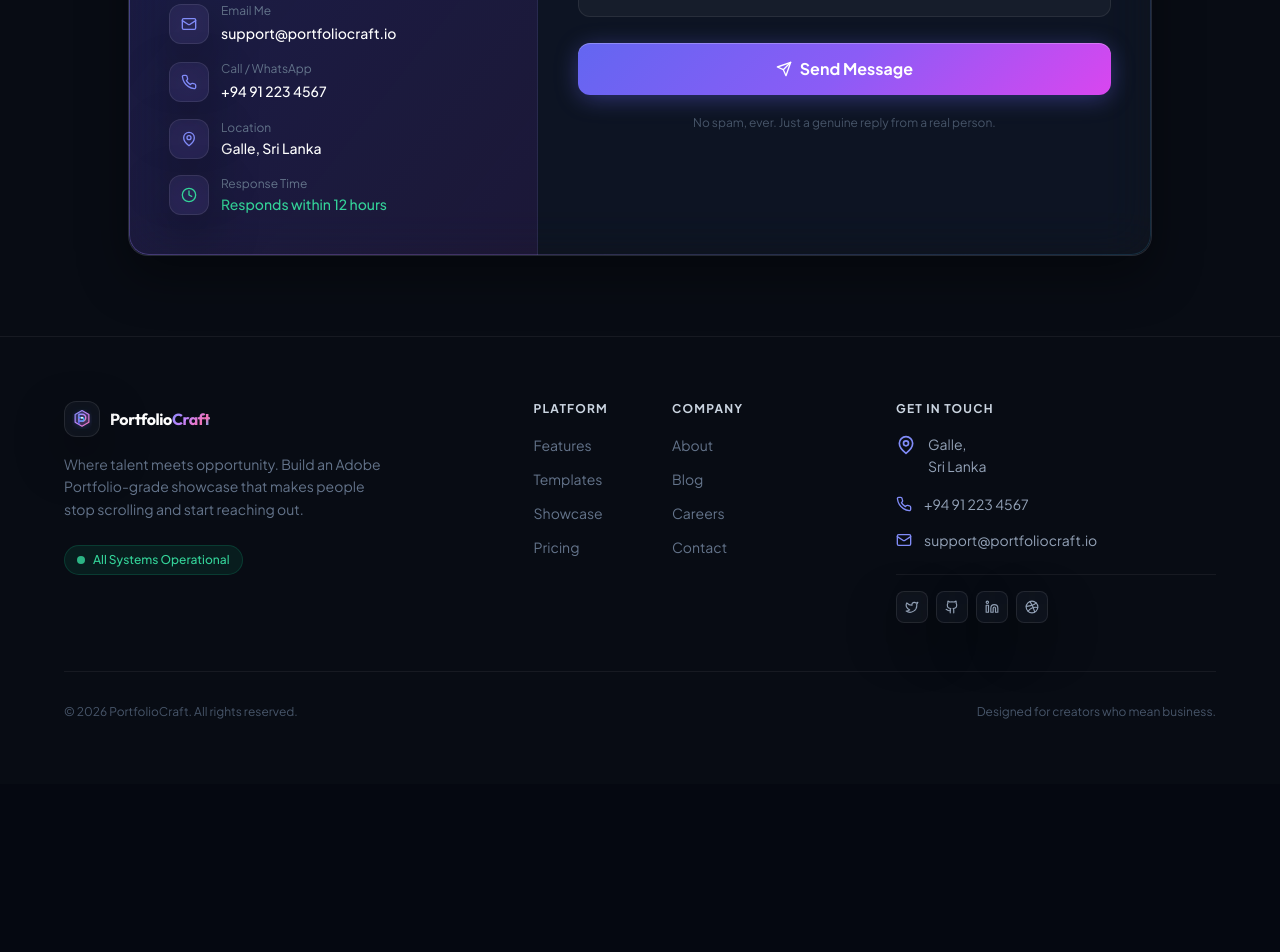
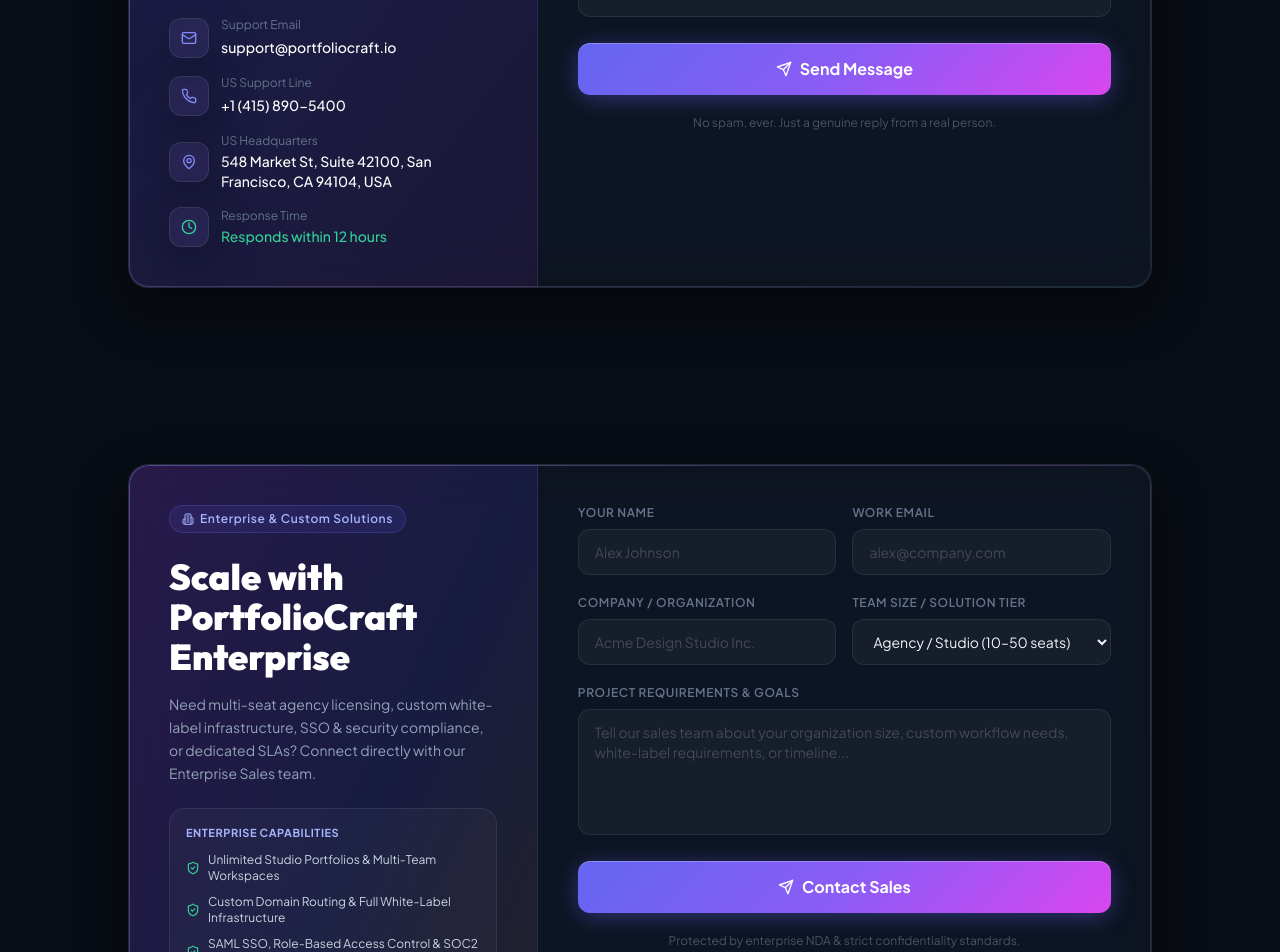
Before and after one commit to rsmpdo/portfolio-platform, a React (Vite) app in the folder frontend/: page /contact in a window 1280 px wide. Shown: the part 440-1392 px from the top of the page. Before the commit the page ends 1224 px from the top, so only its background shows below. Built offline with nearby package versions, Linux system fonts and the light colour scheme; a web font is replaced by a local one.

Commit message:
Update contact details and sales inquiry section

```diff
--- a/frontend/src/components/common/Footer.jsx
+++ b/frontend/src/components/common/Footer.jsx
@@ -73,15 +73,15 @@
               <div className="flex items-start gap-3">
                 <MapPin className="w-5 h-5 text-indigo-400 shrink-0 mt-0.5" />
                 <p className="text-sm text-slate-400 leading-relaxed">
-                  Galle,<br />
-                  Sri Lanka
+                  548 Market St, Suite 42100,<br />
+                  San Francisco, CA 94104, USA
                 </p>
               </div>
 
               <div className="flex items-center gap-3">
                 <Phone className="w-4 h-4 text-indigo-400 shrink-0" />
-                <a href="tel:+94912234567" className="text-sm text-slate-400 hover:text-white transition">
-                  +94 91 223 4567
+                <a href="tel:+14158905400" className="text-sm text-slate-400 hover:text-white transition">
+                  +1 (415) 890-5400
                 </a>
               </div>
 
--- a/frontend/src/components/portfolio/ContactSection.jsx
+++ b/frontend/src/components/portfolio/ContactSection.jsx
@@ -1,23 +1,38 @@
 import React, { useState } from 'react';
 import { motion } from 'framer-motion';
-import { Mail, Send, CheckCircle2, MessageSquare, MapPin, Clock, Phone, Loader2 } from 'lucide-react';
+import { Mail, Send, CheckCircle2, MessageSquare, MapPin, Clock, Phone, Loader2, Building2, ShieldCheck } from 'lucide-react';
 import API from '../../services/api';
 
 export default function ContactSection({ props = {}, viewportMode }) {
   const {
+    badgeText = 'Get In Touch',
     heading = "Ready to Create Something Great?",
     subheading = "Whether you have a project in mind or just want to explore possibilities — let's start a conversation.",
     email = 'support@portfoliocraft.io',
-    location = 'Galle, Sri Lanka',
-    phone = '+94 91 223 4567',
-    responseTime = 'Usually responds within 24 hours'
+    location = '548 Market St, Suite 42100, San Francisco, CA 94104, USA',
+    phone = '+1 (415) 890-5400',
+    responseTime = 'Usually responds within 24 hours',
+    emailLabel = 'Email Us',
+    phoneLabel = 'Call / WhatsApp',
+    locationLabel = 'Location',
+    buttonText = 'Send Message',
+    subject = '',
+    messagePlaceholder = 'Tell me about your project, vision, or just say hi...',
+    isEnterprise = false,
+    enterpriseFeatures = []
   } = props;
 
   const isMobile = viewportMode === 'mobile';
   const isTablet = viewportMode === 'tablet';
   const isSmall = isMobile || isTablet;
 
-  const [form, setForm] = useState({ name: '', userEmail: '', message: '' });
+  const [form, setForm] = useState({
+    name: '',
+    userEmail: '',
+    company: '',
+    teamSize: '10-50 seats',
+    message: ''
+  });
   const [submitted, setSubmitted] = useState(false);
   const [loading, setLoading] = useState(false);
 
@@ -30,17 +45,30 @@
       const isPortfolioRoute = pathParts.length > 1 && ['p', 'portfolio', 'showcase'].includes(pathParts[0]);
       const recipientHandle = isPortfolioRoute ? pathParts[1].toLowerCase() : '';
 
+      const compiledMessage = isEnterprise
+        ? `[Enterprise Inquiry — Company: ${form.company || 'N/A'} | Scope/Team Size: ${form.teamSize}]\n\n${form.message}`
+        : form.message;
+
+      const resolvedSubject =
+        subject ||
+        (isEnterprise
+          ? `Enterprise Sales Inquiry (${form.company || 'Organization'})`
+          : isPortfolioRoute
+          ? 'Portfolio Contact Inquiry'
+          : 'Platform Support Inquiry');
+
       await API.post('/messages', {
         recipientHandle,
         isSiteAdminMessage: !isPortfolioRoute,
         senderName: form.name,
         senderEmail: form.userEmail,
-        message: form.message
+        subject: resolvedSubject,
+        message: compiledMessage
       });
       setSubmitted(true);
       setTimeout(() => {
         setSubmitted(false);
-        setForm({ name: '', userEmail: '', message: '' });
+        setForm({ name: '', userEmail: '', company: '', teamSize: '10-50 seats', message: '' });
       }, 4000);
     } catch (err) {
       console.error('Submit contact message error:', err);
@@ -56,50 +84,68 @@
         <div className="glass gradient-border rounded-[2rem] overflow-hidden">
           <div className={`grid ${isSmall ? 'grid-cols-1' : 'grid-cols-1 lg:grid-cols-5'}`}>
             {/* Left Panel */}
-            <div className={`${isSmall ? 'p-6' : 'lg:col-span-2 p-10'} bg-gradient-to-br from-indigo-600/20 to-purple-600/10 border-b lg:border-b-0 lg:border-r border-white/[0.06] flex flex-col justify-between`}>
+            <div className={`${isSmall ? 'p-6' : 'lg:col-span-2 p-10'} ${
+              isEnterprise
+                ? 'bg-gradient-to-br from-purple-600/20 via-indigo-600/15 to-amber-500/10'
+                : 'bg-gradient-to-br from-indigo-600/20 to-purple-600/10'
+            } border-b lg:border-b-0 lg:border-r border-white/[0.06] flex flex-col justify-between`}>
               <div>
                 <div className="badge badge-indigo inline-flex mb-6">
-                  <MessageSquare className="w-3 h-3" />
-                  <span>Get In Touch</span>
+                  {isEnterprise ? <Building2 className="w-3 h-3" /> : <MessageSquare className="w-3 h-3" />}
+                  <span>{badgeText}</span>
                 </div>
                 <h2 className="font-heading font-black text-3xl md:text-4xl text-white leading-tight mb-4">
                   {heading}
                 </h2>
-                <p className="text-slate-400 text-sm leading-relaxed mb-8">
+                <p className="text-slate-400 text-sm leading-relaxed mb-6">
                   {subheading}
                 </p>
+
+                {isEnterprise && enterpriseFeatures.length > 0 && (
+                  <div className="space-y-2.5 mb-8 p-4 rounded-2xl bg-white/[0.03] border border-white/[0.08]">
+                    <p className="text-[11px] font-bold uppercase tracking-wider text-indigo-300 mb-1">
+                      Enterprise Capabilities
+                    </p>
+                    {enterpriseFeatures.map((feat, idx) => (
+                      <div key={idx} className="flex items-center gap-2 text-xs text-slate-300">
+                        <ShieldCheck className="w-3.5 h-3.5 text-emerald-400 shrink-0" />
+                        <span>{feat}</span>
+                      </div>
+                    ))}
+                  </div>
+                )}
               </div>
 
               <div className="space-y-4">
                 <a href={`mailto:${email}`} className="flex items-center gap-3 group">
-                  <div className="w-10 h-10 rounded-xl glass flex items-center justify-center text-indigo-400">
+                  <div className="w-10 h-10 rounded-xl glass flex items-center justify-center text-indigo-400 shrink-0">
                     <Mail className="w-4 h-4" />
                   </div>
                   <div>
-                    <p className="text-xs text-slate-500 mb-0.5">Email Me</p>
+                    <p className="text-xs text-slate-500 mb-0.5">{emailLabel}</p>
                     <p className="text-sm text-white font-medium group-hover:text-indigo-400 transition underline-hover">{email}</p>
                   </div>
                 </a>
-                <a href={`tel:${phone}`} className="flex items-center gap-3 group">
-                  <div className="w-10 h-10 rounded-xl glass flex items-center justify-center text-indigo-400">
+                <a href={`tel:${phone.replace(/[^+\d]/g, '')}`} className="flex items-center gap-3 group">
+                  <div className="w-10 h-10 rounded-xl glass flex items-center justify-center text-indigo-400 shrink-0">
                     <Phone className="w-4 h-4" />
                   </div>
                   <div>
-                    <p className="text-xs text-slate-500 mb-0.5">Call / WhatsApp</p>
+                    <p className="text-xs text-slate-500 mb-0.5">{phoneLabel}</p>
                     <p className="text-sm text-white font-medium group-hover:text-indigo-400 transition underline-hover">{phone}</p>
                   </div>
                 </a>
                 <div className="flex items-center gap-3">
-                  <div className="w-10 h-10 rounded-xl glass flex items-center justify-center text-indigo-400">
+                  <div className="w-10 h-10 rounded-xl glass flex items-center justify-center text-indigo-400 shrink-0">
                     <MapPin className="w-4 h-4" />
                   </div>
                   <div>
-                    <p className="text-xs text-slate-500 mb-0.5 font-sans">Location</p>
+                    <p className="text-xs text-slate-500 mb-0.5 font-sans">{locationLabel}</p>
                     <p className="text-sm text-white font-medium">{location}</p>
                   </div>
                 </div>
                 <div className="flex items-center gap-3">
-                  <div className="w-10 h-10 rounded-xl glass flex items-center justify-center text-emerald-400">
+                  <div className="w-10 h-10 rounded-xl glass flex items-center justify-center text-emerald-400 shrink-0">
                     <Clock className="w-4 h-4" />
                   </div>
                   <div>
@@ -117,8 +163,14 @@
                   <div className="w-16 h-16 rounded-full bg-emerald-500/10 border border-emerald-500/20 flex items-center justify-center mb-4">
                     <CheckCircle2 className="w-8 h-8 text-emerald-400" />
                   </div>
-                  <h3 className="font-heading font-bold text-xl text-white mb-2">Message Sent!</h3>
-                  <p className="text-slate-400 text-sm">Thanks for reaching out. You'll hear back soon.</p>
+                  <h3 className="font-heading font-bold text-xl text-white mb-2">
+                    {isEnterprise ? 'Sales Inquiry Received!' : 'Message Sent!'}
+                  </h3>
+                  <p className="text-slate-400 text-sm">
+                    {isEnterprise
+                      ? 'An Enterprise Solutions Architect will reach out to you shortly.'
+                      : "Thanks for reaching out. You'll hear back soon."}
+                  </p>
                 </div>
               ) : (
                 <form onSubmit={handleSubmit} className="space-y-5">
@@ -133,7 +185,9 @@
                       />
                     </div>
                     <div>
-                      <label className="block text-xs font-semibold text-slate-500 uppercase tracking-wider mb-2">Your Email</label>
+                      <label className="block text-xs font-semibold text-slate-500 uppercase tracking-wider mb-2">
+                        {isEnterprise ? 'Work Email' : 'Your Email'}
+                      </label>
                       <input
                         type="email" required value={form.userEmail}
                         onChange={e => setForm({ ...form, userEmail: e.target.value })}
@@ -142,23 +196,65 @@
                       />
                     </div>
                   </div>
+
+                  {isEnterprise && (
+                    <div className="grid grid-cols-1 md:grid-cols-2 gap-4">
+                      <div>
+                        <label className="block text-xs font-semibold text-slate-500 uppercase tracking-wider mb-2">
+                          Company / Organization
+                        </label>
+                        <input
+                          type="text"
+                          required
+                          value={form.company}
+                          onChange={e => setForm({ ...form, company: e.target.value })}
+                          placeholder="Acme Design Studio Inc."
+                          className="input-field w-full px-4 py-3 rounded-xl text-sm"
+                        />
+                      </div>
+                      <div>
+                        <label className="block text-xs font-semibold text-slate-500 uppercase tracking-wider mb-2">
+                          Team Size / Solution Tier
+                        </label>
+                        <select
+                          value={form.teamSize}
+                          onChange={e => setForm({ ...form, teamSize: e.target.value })}
+                          className="input-field w-full px-4 py-3 rounded-xl text-sm bg-slate-900 border border-white/10 text-slate-200"
+                        >
+                          <option value="10-50 seats">Agency / Studio (10–50 seats)</option>
+                          <option value="50-250 seats">Mid-Market Organization (50–250 seats)</option>
+                          <option value="250+ Enterprise">Global Enterprise (250+ seats)</option>
+                          <option value="University / Education">University & Cohort Licensing</option>
+                          <option value="Custom White-Label">Custom White-Label Infrastructure</option>
+                        </select>
+                      </div>
+                    </div>
+                  )}
+
                   <div>
-                    <label className="block text-xs font-semibold text-slate-500 uppercase tracking-wider mb-2">Your Message</label>
+                    <label className="block text-xs font-semibold text-slate-500 uppercase tracking-wider mb-2">
+                      {isEnterprise ? 'Project Requirements & Goals' : 'Your Message'}
+                    </label>
                     <textarea
                       rows={5} required value={form.message}
                       onChange={e => setForm({ ...form, message: e.target.value })}
-                      placeholder="Tell me about your project, vision, or just say hi..."
+                      placeholder={messagePlaceholder}
                       className="input-field w-full px-4 py-3 rounded-xl text-sm resize-none"
                     />
                   </div>
                   <button
                     type="submit"
-                    className="btn-primary w-full py-3.5 rounded-xl text-white font-bold flex items-center justify-center gap-2"
+                    disabled={loading}
+                    className="btn-primary w-full py-3.5 rounded-xl text-white font-bold flex items-center justify-center gap-2 disabled:opacity-60"
                   >
-                    <Send className="w-4 h-4" />
-                    <span>Send Message</span>
+                    {loading ? <Loader2 className="w-4 h-4 animate-spin" /> : <Send className="w-4 h-4" />}
+                    <span>{buttonText}</span>
                   </button>
-                  <p className="text-center text-xs text-slate-600">No spam, ever. Just a genuine reply from a real person.</p>
+                  <p className="text-center text-xs text-slate-600">
+                    {isEnterprise
+                      ? 'Protected by enterprise NDA & strict confidentiality standards.'
+                      : 'No spam, ever. Just a genuine reply from a real person.'}
+                  </p>
                 </form>
               )}
             </div>
--- a/frontend/src/pages/ContactPage.jsx
+++ b/frontend/src/pages/ContactPage.jsx
@@ -7,17 +7,50 @@
   return (
     <div className="min-h-screen bg-slate-950 text-slate-100 flex flex-col">
       <Header />
-      <main className="flex-1 pt-24">
+      <main className="flex-1 pt-24 pb-12 space-y-4">
+        {/* General Support & Platform Inquiries */}
         <ContactSection
           props={{
+            badgeText: "General Inquiries & Support",
             heading: "Get in Touch with PortfolioCraft",
-            subheading: "Have questions, feature requests, or partnership inquiries? We're here to help.",
+            subheading: "Have questions, feature requests, or general platform inquiries? Our US-based support team is here to help.",
             email: "support@portfoliocraft.io",
-            location: "Galle, Sri Lanka",
-            phone: "+94 91 223 4567",
-            responseTime: "Responds within 12 hours"
+            emailLabel: "Support Email",
+            location: "548 Market St, Suite 42100, San Francisco, CA 94104, USA",
+            locationLabel: "US Headquarters",
+            phone: "+1 (415) 890-5400",
+            phoneLabel: "US Support Line",
+            responseTime: "Responds within 12 hours",
+            buttonText: "Send Message"
           }}
         />
+
+        {/* Enterprise & Custom Solutions — Contact Sales */}
+        <div id="enterprise-sales">
+          <ContactSection
+            props={{
+              isEnterprise: true,
+              badgeText: "Enterprise & Custom Solutions",
+              heading: "Scale with PortfolioCraft Enterprise",
+              subheading: "Need multi-seat agency licensing, custom white-label infrastructure, SSO & security compliance, or dedicated SLAs? Connect directly with our Enterprise Sales team.",
+              email: "sales@portfoliocraft.io",
+              emailLabel: "Enterprise Sales Desk",
+              location: "350 Fifth Ave, Suite 4820, New York, NY 10118, USA",
+              locationLabel: "Enterprise Sales Office",
+              phone: "+1 (800) 555-0199",
+              phoneLabel: "Direct Sales Line (Toll-Free US)",
+              responseTime: "Priority SLA · Responds within 2 hours",
+              buttonText: "Contact Sales",
+              messagePlaceholder: "Tell our sales team about your organization size, custom workflow needs, white-label requirements, or timeline...",
+              enterpriseFeatures: [
+                "Unlimited Studio Portfolios & Multi-Team Workspaces",
+                "Custom Domain Routing & Full White-Label Infrastructure",
+                "SAML SSO, Role-Based Access Control & SOC2 Compliance",
+                "Dedicated Solutions Architect & 99.99% Uptime SLA"
+              ]
+            }}
+          />
+        </div>
       </main>
       <Footer />
     </div>
```
Also changed, not shown: 1 other file (tests, documents, lock files or other folders).
